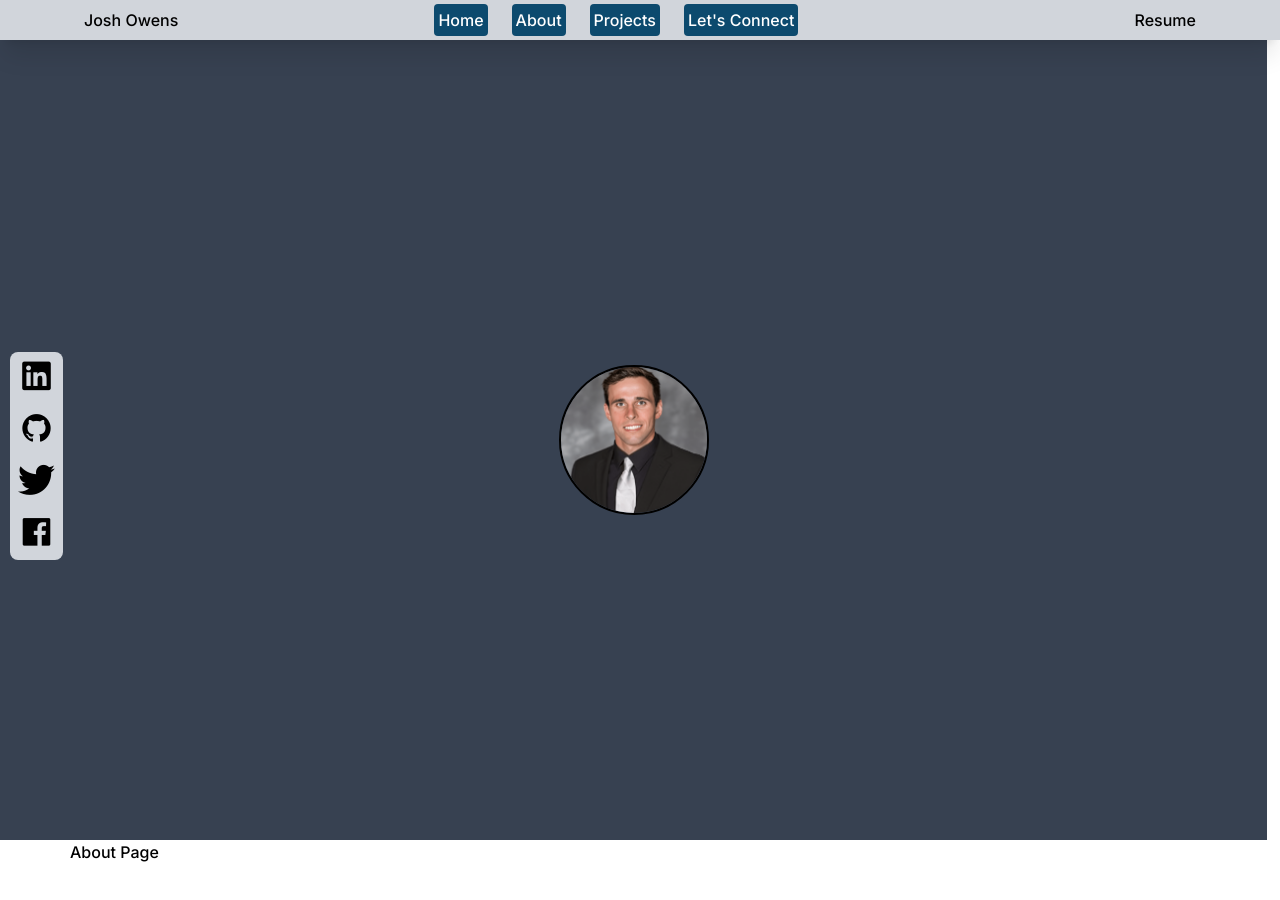
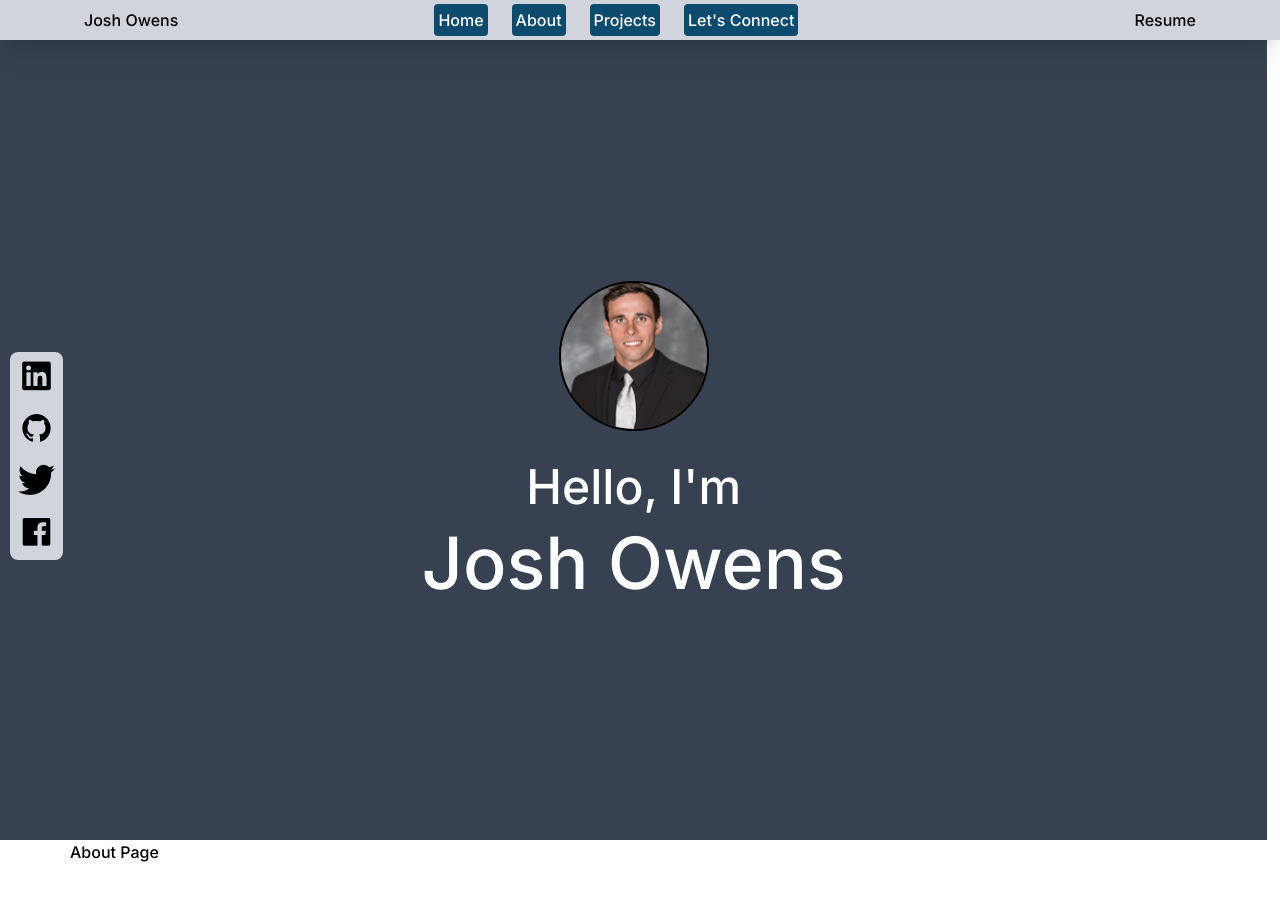
Before and after one commit to Joshowens16/portfolio_v2, a React (Vite) app: page / in a window 1280 px wide. Shown: the top 900 px of the page. Built offline with nearby package versions, Linux system fonts and the light colour scheme.

Commit message:
aligning text on homepage

```diff
--- a/src/Home.tsx
+++ b/src/Home.tsx
@@ -3,11 +3,19 @@ import React from "react";
 const Home = () => {
   return (
     <div className="bg-gray-700 h-screen px-[70px] flex flex-wrap justify-center flex-col content-center w-[99.01vw]">
-      <div>
+      <div className="flex flex-col justify-center content-center">
         <img
-          className="w-[150px] h-[150px] object-cover object-center rounded-full border-2 border-black"
+          className="w-[150px] h-[150px] object-cover object-center rounded-full border-2 border-black justify-self-center self-center"
           src="/joshHS.PNG"
         />
+      </div>
+      <div className="flex flex-col justify-center content-center text-white mt-8">
+        <p className="flex flex-col justify-self-center self-center text-5xl">
+          Hello, I'm
+        </p>
+        <p className="flex flex-col justify-self-center self-center text-7xl mt-4">
+          Josh Owens
+        </p>
       </div>
     </div>
   );
```
